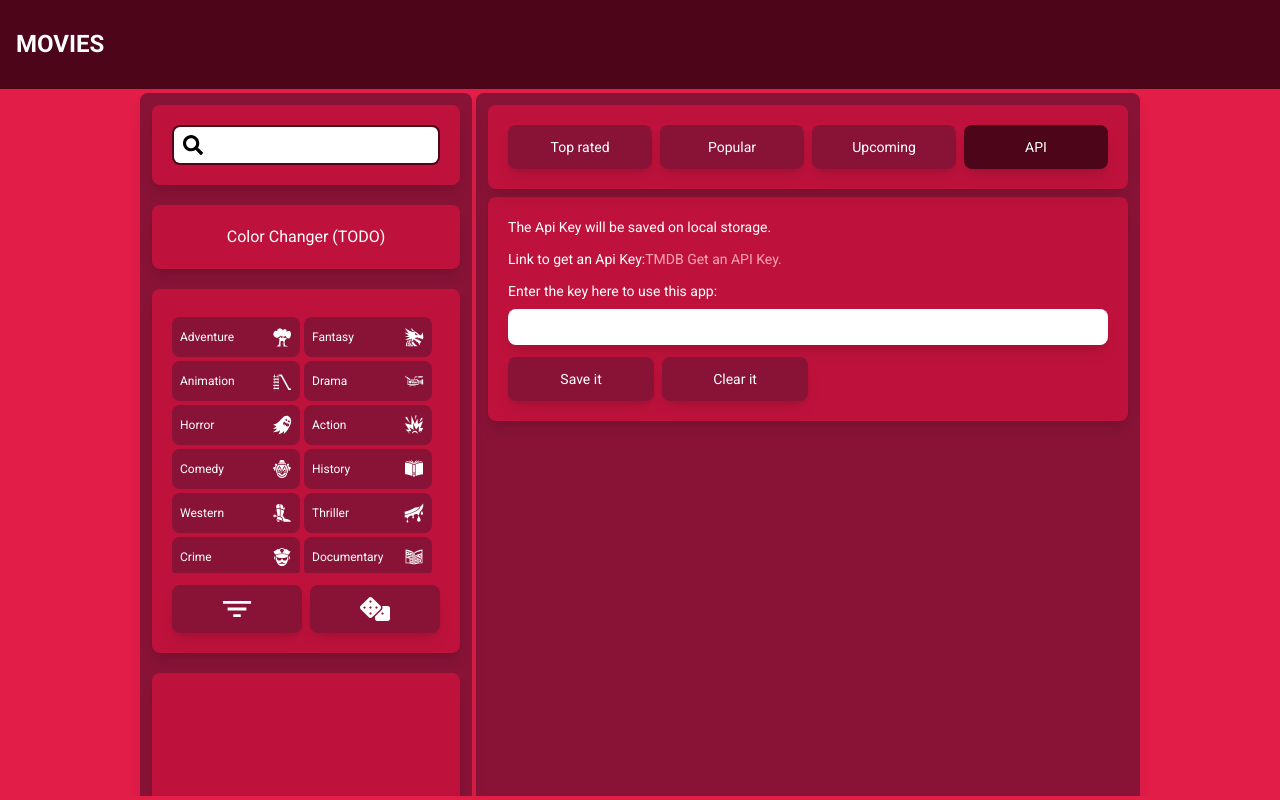
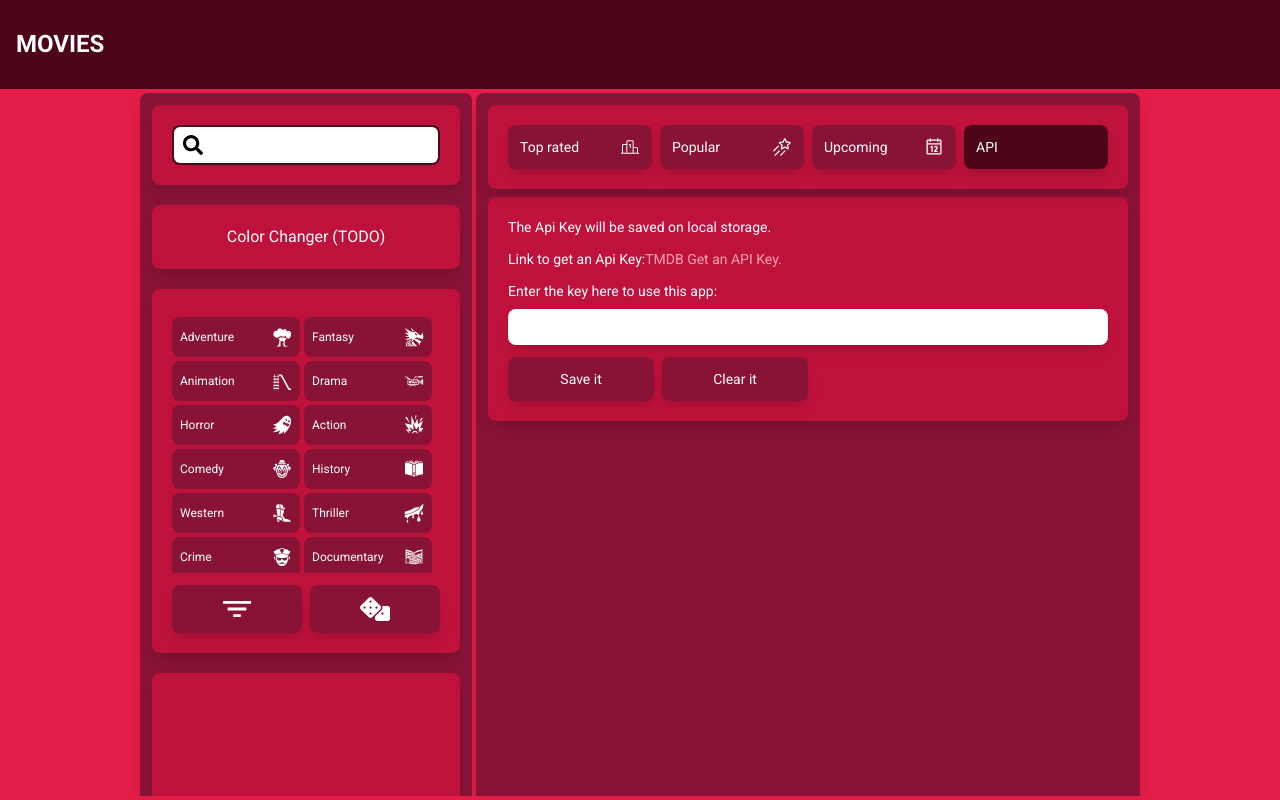
Before and after one commit to leobez/cinelog, a React (Vite) app: page /api in a window 1280 px wide. Built offline with nearby package versions, Linux system fonts and the light colour scheme; no server answers.

Commit message:
progress on css

```diff
--- a/src/components/Categories.tsx
+++ b/src/components/Categories.tsx
@@ -1,4 +1,5 @@
 import { NavLink } from 'react-router-dom'
+import { PiRankingLight, PiShootingStar, PiCalendar} from "react-icons/pi";
 
 const Categories = () => {
 
@@ -10,42 +11,45 @@ const Categories = () => {
                     to='/'
                     id="top_rated"
                     className={({ isActive}) =>
-                        isActive ? "p-3 rounded-lg shadow-lg h-12 md:h-full w-full md:w-1/4 bg-rose-950 text-white grid place-items-center text-sm"
+                        isActive ? "p-3 rounded-lg shadow-lg h-12 md:h-full w-full md:w-1/4 bg-rose-950 text-white flex justify-between items-center text-sm"
                         :
-                        "p-3 rounded-lg shadow-lg h-12 md:h-full w-full md:w-1/4 grid place-items-center hover:bg-rose-950 bg-rose-900 text-white duration-200 text-sm"
+                        "p-3 rounded-lg shadow-lg h-12 md:h-full w-full md:w-1/4 flex justify-between items-center hover:bg-rose-950 bg-rose-900 text-white duration-200 text-sm"
                     }>
                     Top rated
+                    <PiRankingLight size={20} fill="white"/>
                 </NavLink>
 
                 <NavLink
                     to='/popular'
                     id="popular"
                     className={({ isActive}) =>
-                        isActive ? "p-3 rounded-lg shadow-lg h-12 md:h-full w-full md:w-1/4 bg-rose-950 text-white grid place-items-center text-sm"
+                        isActive ? "p-3 rounded-lg shadow-lg h-12 md:h-full w-full md:w-1/4 bg-rose-950 text-white flex justify-between items-center text-sm"
                         :
-                        "p-3 rounded-lg shadow-lg h-12 md:h-full w-full md:w-1/4 grid place-items-center hover:bg-rose-950 bg-rose-900 text-white duration-200 text-sm"
+                        "p-3 rounded-lg shadow-lg h-12 md:h-full w-full md:w-1/4 flex justify-between items-center hover:bg-rose-950 bg-rose-900 text-white duration-200 text-sm"
                     }>
                     Popular
+                    <PiShootingStar size={20} fill="white"/>
                 </NavLink>
 
                 <NavLink
                     to='/upcoming'
                     id="upcoming"
                     className={({ isActive}) =>
-                        isActive ? "p-3 rounded-lg shadow-lg h-12 md:h-full w-full md:w-1/4 bg-rose-950 text-white grid place-items-center text-sm"
+                        isActive ? "p-3 rounded-lg shadow-lg h-12 md:h-full w-full md:w-1/4 bg-rose-950 text-white flex justify-between items-center text-sm"
                         :
-                        "p-3 rounded-lg shadow-lg h-12 md:h-full w-full md:w-1/4 grid place-items-center hover:bg-rose-950 bg-rose-900 text-white duration-200 text-sm"
+                        "p-3 rounded-lg shadow-lg h-12 md:h-full w-full md:w-1/4 flex justify-between items-center hover:bg-rose-950 bg-rose-900 text-white duration-200 text-sm"
                     }>
                     Upcoming
+                    <PiCalendar size={20} fill="white"/>
                 </NavLink>
 
                 <NavLink
                     to='/api'
                     id="API"
                     className={({ isActive}) =>
-                        isActive ? "p-3 rounded-lg shadow-lg h-12 md:h-full w-full md:w-1/4 bg-rose-950 text-white grid place-items-center text-sm"
+                        isActive ? "p-3 rounded-lg shadow-lg h-12 md:h-full w-full md:w-1/4 bg-rose-950 text-white flex justify-between items-center text-sm"
                         :
-                        "p-3 rounded-lg shadow-lg h-12 md:h-full w-full md:w-1/4 grid place-items-center hover:bg-rose-950 bg-rose-900 text-white duration-200 text-sm"
+                        "p-3 rounded-lg shadow-lg h-12 md:h-full w-full md:w-1/4 flex justify-between items-center hover:bg-rose-950 bg-rose-900 text-white duration-200 text-sm"
                     }>
                     API
                 </NavLink>
--- a/src/components/MovieListPages/LoadMoreButton.tsx
+++ b/src/components/MovieListPages/LoadMoreButton.tsx
@@ -1,5 +1,4 @@
-import Button from "../Button"
-
+import { RiMore2Line } from "react-icons/ri";
 type Props = {
     LoadMoreFunc:()=>void
     loadingState:boolean
@@ -9,7 +8,24 @@ const LoadMoreButton = ({LoadMoreFunc, loadingState}: Props) => {
     return (
         <div className="flex justify-center bg-rose-700 rounded-lg shadow-lg p-5">
             <div className="w-11/12 flex justify-end text-sm">
-                <Button text={'Load more +'} loading={loadingState} func={LoadMoreFunc}/>
+                {!loadingState &&
+                    <button
+                        type="submit"
+                        className="text-sm rounded-lg shadow-lg bg-rose-900 p-4 text-white hover:bg-rose-950 flex justify-between items-center"
+                        onClick={LoadMoreFunc}
+                        >
+                        Load more <RiMore2Line size={20} fill="white"/>
+                    </button>
+                }
+
+                {loadingState &&
+                    <button
+                        type="submit"
+                        className="text-sm rounded-lg shadow-lg bg-rose-950 p-4 text-white disabled "
+                        >
+                        Load more <RiMore2Line size={20} fill="white"/>
+                    </button>
+                }
             </div>
         </div>
     )
--- a/src/components/Sidebar/Filter.tsx
+++ b/src/components/Sidebar/Filter.tsx
@@ -97,11 +97,7 @@ const Filter = () => {
                 <div className="grid grid-cols-2 gap-1 h-64 overflow-y-auto scrollbar-thin pr-2">
                     {GENRES.map((genre:any) => {
 
-                      console.log(icons[genre[0]])
-
                       const IconComponent = icons[genre[0]]
-
-                      console.log(IconComponent)
 
                       return (
                         <button key={genre[0]} className="h-10 rounded-lg text-center py-1 px-2 text-xs bg-rose-900 hover:bg-rose-950 text-white cursor-pointer unselected text-ellipsis overflow-hidden whitespace-nowrap flex justify-between items-center" id={genre[0]} onClick={toggleGenre} title={genre[1]}>
@@ -115,11 +111,11 @@ const Filter = () => {
 
                     {!loading &&
                       <>
-                        <button title="Get a random movie" type="submit" className="text-sm w-1/2 bg-rose-900 hover:bg-rose-950 text-white cursor-pointer rounded-lg shadow-lg flex items-center justify-center gap-2" onClick={handleFilter}>
+                        <button title="Filter based on genres" type="submit" className="text-sm w-1/2 bg-rose-900 hover:bg-rose-950 text-white cursor-pointer rounded-lg shadow-lg flex items-center justify-center gap-2" onClick={handleFilter}>
                           <IoFilterSharp size={30} fill="white"/>
                         </button>
 
-                        <button title="Filter based on genres" type="submit"  className="text-sm w-1/2 bg-rose-900 hover:bg-rose-950 text-white cursor-pointer rounded-lg shadow-lg flex items-center justify-center gap-2" onClick={handleRandom}>
+                        <button title="Get a random movie" type="submit"  className="text-sm w-1/2 bg-rose-900 hover:bg-rose-950 text-white cursor-pointer rounded-lg shadow-lg flex items-center justify-center gap-2" onClick={handleRandom}>
                           <FaDice size={30} fill="white"/>
                         </button>
                       </>
```
Also changed, not shown: todo.txt.
